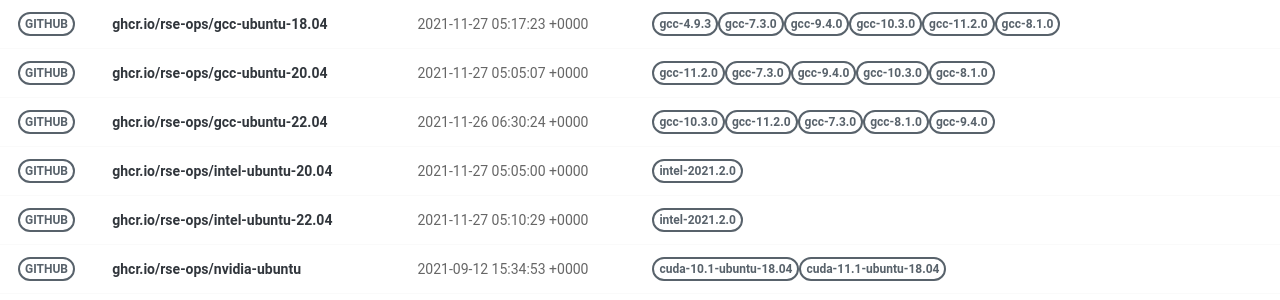
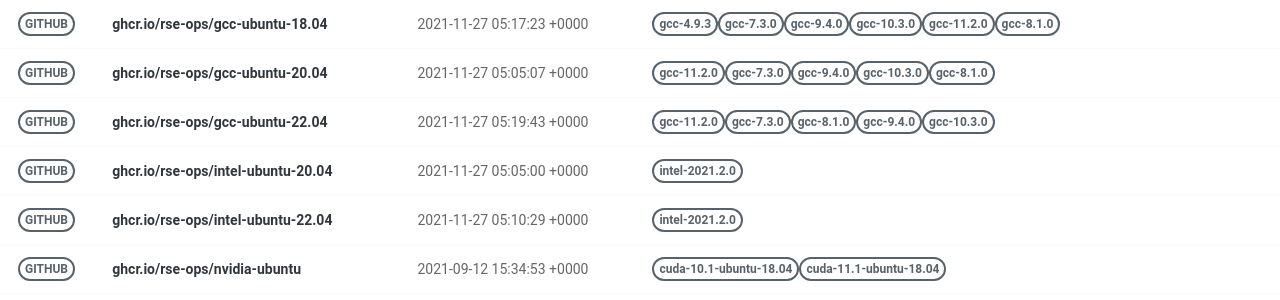
Before and after one commit to rse-ops/docker-images, a Jekyll site: the page built from pages/index.md, in a window 1280 px wide. Shown: the part 375-675 px from the top of the page. Built offline with Jekyll 4.4.1, drawn with Linux system fonts in a browser that asks for light colours; nearby versions of some CDN libraries.

Commit message:
Automated push to update library 2021-11-27

```diff
--- a/_library/ghcr.io-rse-ops-gcc-ubuntu-22.04.md
+++ b/_library/ghcr.io-rse-ops-gcc-ubuntu-22.04.md
@@ -1,14 +1,11 @@
 ---
 layout: container
 name: ghcr.io/rse-ops/gcc-ubuntu-22.04
-updated_at: 2021-11-26 06:30:24.613690
+updated_at: 2021-11-27 05:19:43.515232
 
 
 container_url: https://github.com/orgs/rse-ops/packages/container/package/gcc-ubuntu-22.04
 versions:
- - tag: gcc-10.3.0
-   dockerfile: https://github.com/rse-ops/docker-images/blob/main/ubuntu/gcc/Dockerfile
-   manifest: https://crane.ggcr.dev/manifest/ghcr.io/rse-ops/gcc-ubuntu-22.04:gcc-10.3.0
  - tag: gcc-11.2.0
    dockerfile: https://github.com/rse-ops/docker-images/blob/main/ubuntu/gcc/Dockerfile
    manifest: https://crane.ggcr.dev/manifest/ghcr.io/rse-ops/gcc-ubuntu-22.04:gcc-11.2.0
```
Also changed, not shown: other parts of _library/ghcr.io-rse-ops-gcc-ubuntu-22.04.md (+3 -0 lines).
